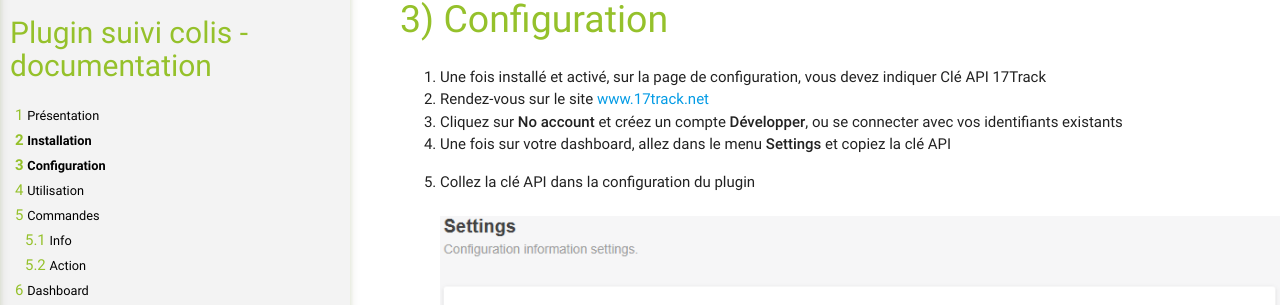
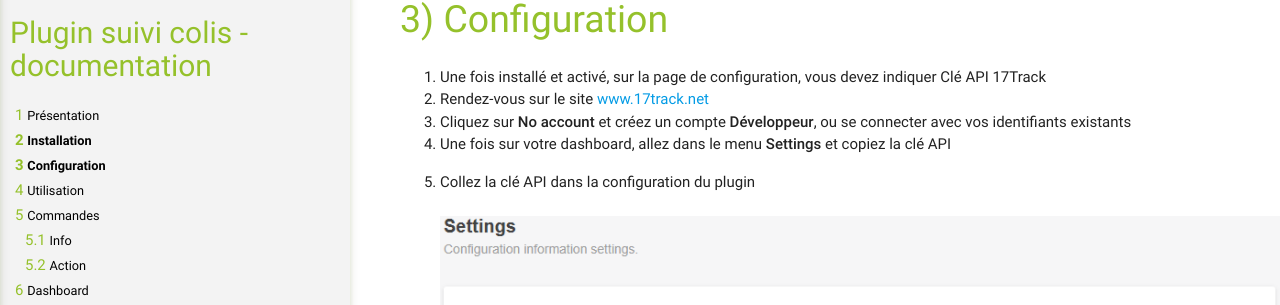
Before and after one commit to Xav-74/Documentation, a Jekyll site: the page built from parcelTracking/fr_FR/index.md, in a window 1280 px wide and 900 px high, scrolled down 360 px. Shown: the part 147-452 px from the top of the window. Built offline with Jekyll 4.4.1, drawn with Linux system fonts in a browser that asks for light colours.

Commit message:
Update index.md

```diff
--- a/parcelTracking/fr_FR/index.md
+++ b/parcelTracking/fr_FR/index.md
@@ -25,7 +25,7 @@ Le plugin s'installe comme n'importe quel autre plugin sur Jeedom, via le Market
 
 1. Une fois installé et activé, sur la page de configuration, vous devez indiquer Clé API 17Track
 2. Rendez-vous sur le site [www.17track.net](https://user.17track.net/en)
-3. Cliquez sur **No account** et créez un compte **Développer**, ou se connecter avec vos identifiants existants
+3. Cliquez sur **No account** et créez un compte **Développeur**, ou se connecter avec vos identifiants existants
 4. Une fois sur votre dashboard, allez dans le menu **Settings** et copiez la clé API
 5. Collez la clé API dans la configuration du plugin
 <br/><br/>![Dashboard 17Track](../images/dashboard_17Track.png)<br/><br/>
```
